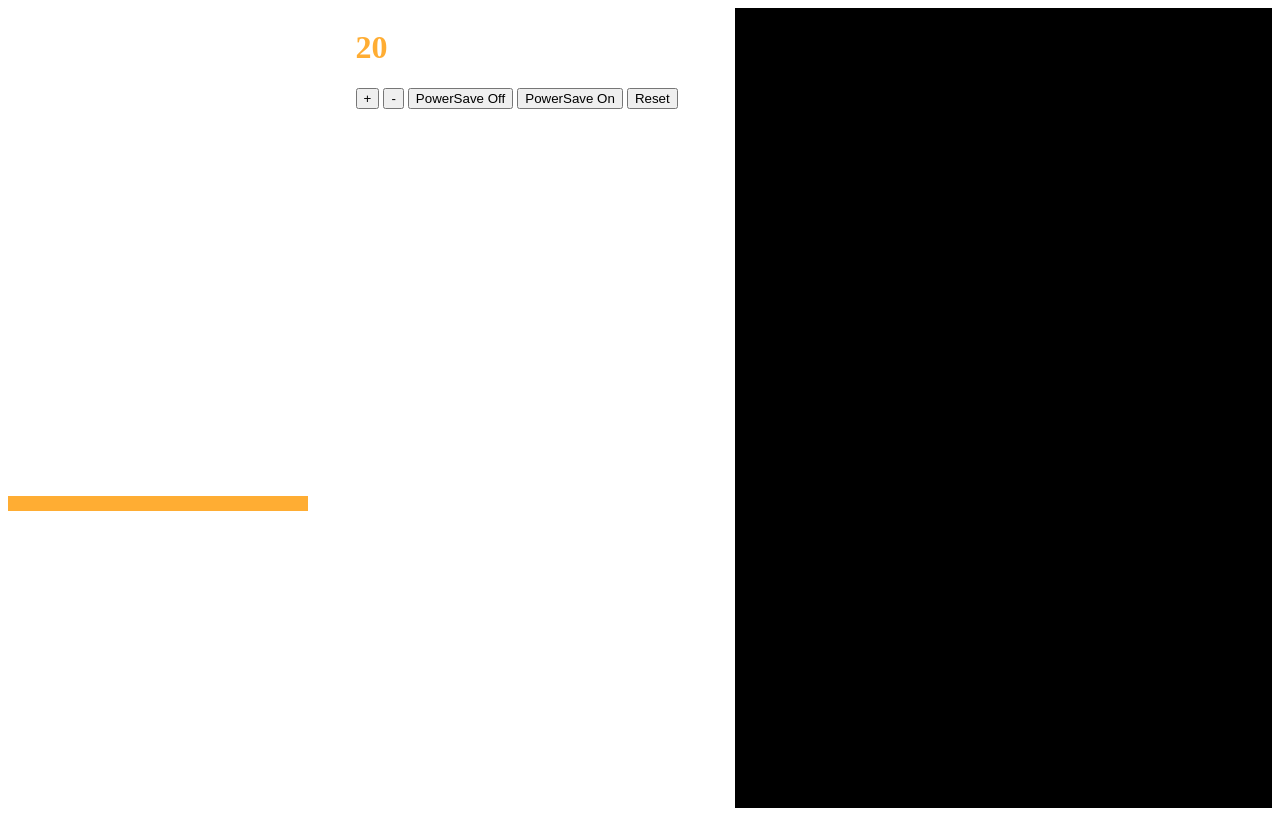
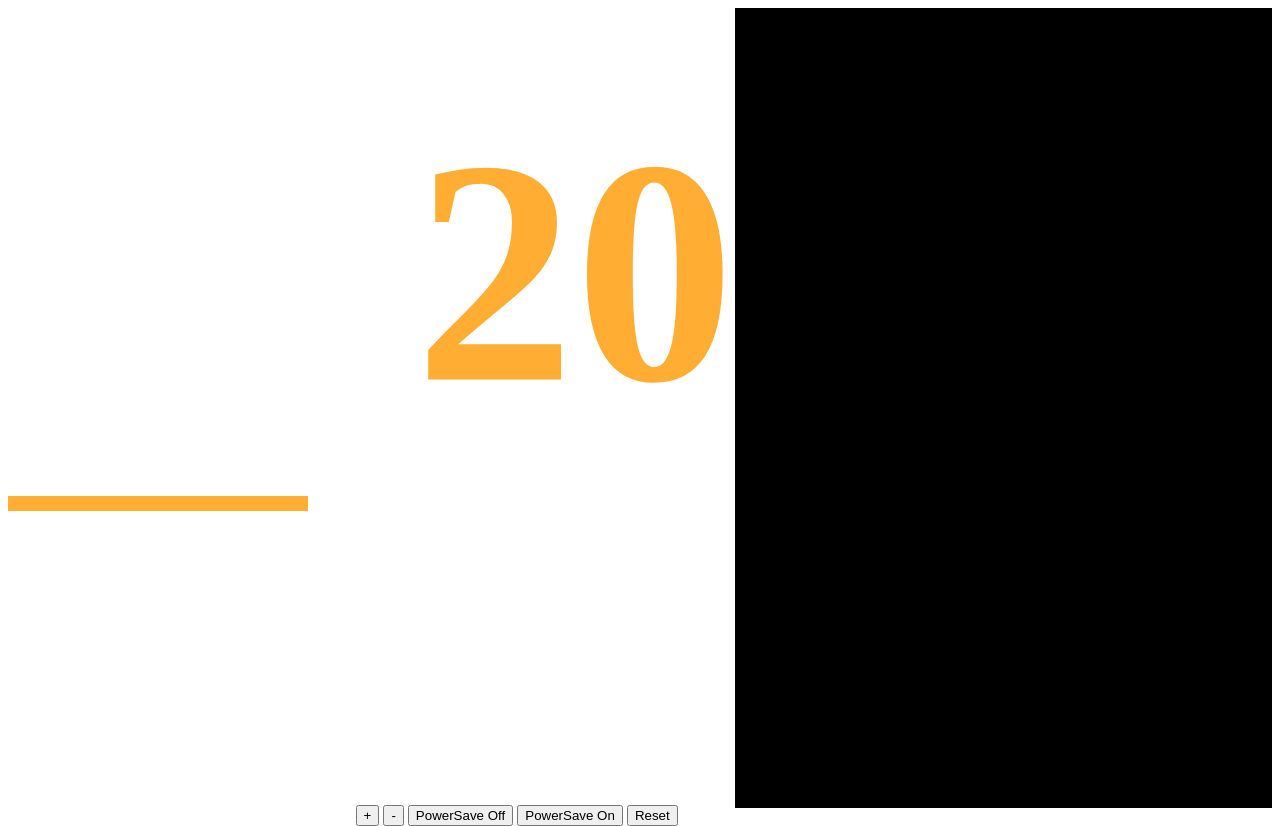
Before and after one commit to stepholdcorn/thermostat, a plain HTML site: page index.html in a window 1280 px wide. Drawn offline with nearby package versions, Linux system fonts and the light colour scheme.

Commit message:
Added sizing of the temperature

```diff
--- a/css/layout.css
+++ b/css/layout.css
@@ -1,6 +1,10 @@
 h1 {
   font-weight: bold;
-  left: 50%;
+  position: relative;
+  top: 20%;
+  text-align: right;
+  font-size: 2000%;
+  transform: translateY(-80%)
 }
 
 .energyNeutral{
```
